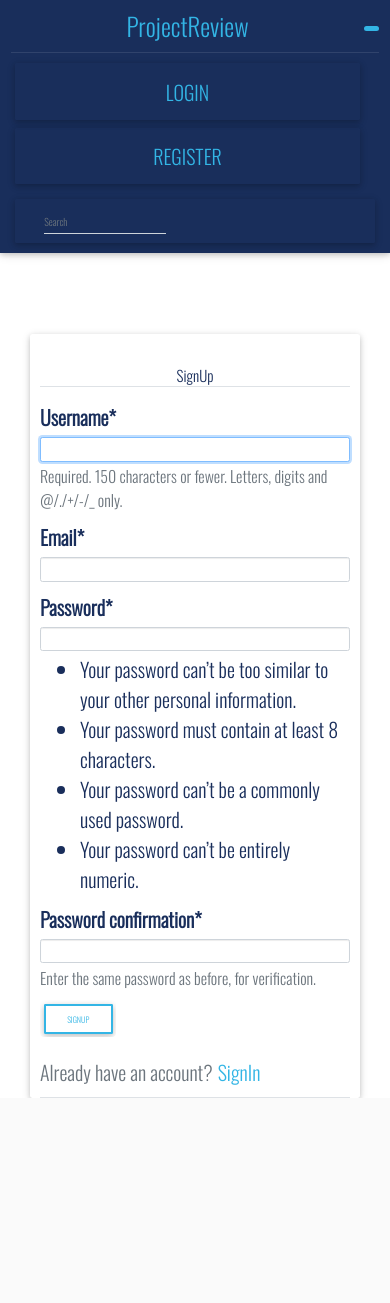
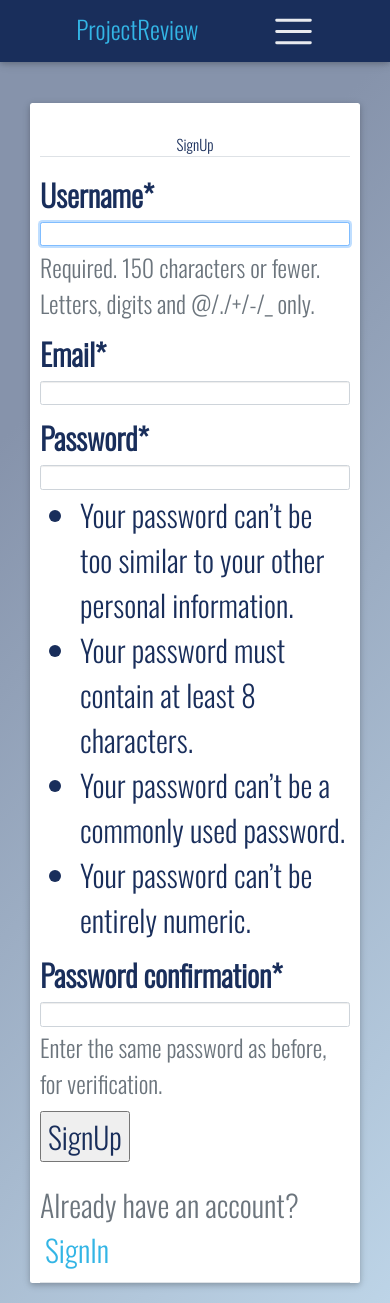
Before and after one commit to Atienodolphine01/Studentsprojects, a Django app: page /register/ in a window 390 px wide, after a click that opens the changed part. Before the commit the page ends 1098 px from the top, so only its background shows below. Run offline with Django 3.2, Linux system fonts and the light colour scheme; some libraries are stand-ins or nearby versions.

Commit message:
stylying user interface

```diff
--- a/projectapp/templates/base.html
+++ b/projectapp/templates/base.html
@@ -1,6 +1,5 @@
 {% load static %}
 {% load bootstrap4 %}
-
 
 <!DOCTYPE html>
 <html lang="en">
@@ -21,10 +20,12 @@
     <link href="https://cdnjs.cloudflare.com/ajax/libs/mdbootstrap/4.8.10/css/mdb.min.css" rel="stylesheet">
 {% endblock %}
 </head>
+
 <body>
     {% block navbar %}
-    {% include 'navbar.html' %}
-  {% endblock %}
+      {% include 'navbar.html' %}
+    {% endblock %}
+
   <div class="container-fluid content">
     <div class="row">
 
@@ -50,8 +51,8 @@
     <script type="text/javascript" src="https://cdnjs.cloudflare.com/ajax/libs/mdbootstrap/4.8.11/js/mdb.min.js"></script>
     <script src="https://maxcdn.bootstrapcdn.com/bootstrap/3.3.7/js/bootstrap.min.js" integrity="sha384-Tc5IQib027qvyjSMfHjOMaLkfuWVxZxUPnCJA7l2mCWNIpG9mGCD8wGNIcPD7Txa" crossorigin="anonymous"></script>
     <script type="text/javascript" src="{% static 'star-ratings/css/star-ratings.css' %}"></script>
+  {% endblock %}
 
 
-  {% endblock %}
 </body>
 </html>
--- a/projectapp/templates/createproject.html
+++ b/projectapp/templates/createproject.html
@@ -16,7 +16,7 @@
                                 {{form|crispy}}
                             </div>
                             <div class="form-group">
-                                <input type="submit" class="btn btn-outline-info"  value="SUBMIT">
+                                <input type="submit" class=""  value="SUBMIT">
                             </div>
                         </form>
                     </div>
--- a/projectapp/templates/index.html
+++ b/projectapp/templates/index.html
@@ -4,7 +4,7 @@
 <div class="container-full banner content">
     <div class="overlaybanner">
         <div class=" ml-5">
-            <a  class="text-white ml-5 pl-5 text-uppercase btn btn-outline-info" href="https://gramsclone.herokuapp.com/"><h5>Visit Site</h5></a>
+            <a  class="text-white ml-5 pl-5 text-uppercase btn btn-outline-indigo" href="https://gramsclone.herokuapp.com/"><h5>Visit Site</h5></a>
         </div>
     </div>
 </div>
--- a/projectapp/templates/navbar.html
+++ b/projectapp/templates/navbar.html
@@ -1,54 +1,61 @@
 {% load static %}
 
-<nav class="navbar navbar-expand-lg content sticky-top">
+<nav class="navbar navbar-expand-lg content sticky-top navbar-dark">
     <div class="">
         <a class="nav-link text-info" href="/">
             <h1>ProjectReview</h1>
             <span></span>
         </a>
     </div>
-    <button class="navbar-toggler bg-info text-white" type="button" data-toggle="collapse" data-target="#basicExampleNav"
-    aria-controls="basicExampleNav" aria-expanded="false" aria-label="Toggle navigation">
-    </button>
-    <div class="collapse navbar-collapse" id="basicExampleNav">
-        <ul class="navbar-nav mr-auto text-white">
+
+    <button class="navbar-toggler" type="button" data-toggle="collapse" data-target="#navbarNav"
+    aria-controls="navbarNav" aria-expanded="false" aria-label="Toggle navigation">
+        <span class="navbar-toggler-icon"></span>
+  </button>
+
+    <div class="collapse navbar-collapse" id="navbarri">
+        <div class="navbar-nav">
+            <div class="searchbox">
+                <form class="form-inline"style="padding-left:330px" action="{% url 'search' %}">
+                    <input class="" type="text" placeholder="Search" aria-label="Search" name="post">
+                    <button type="submit" style="border: none; background-color: white"><i class="fa fa-search"></i></button>
+                </form>
+            </div>
+        </div>
+
+        <ul class="navbar-nav  text-info"style="padding-left:330px">
             {% if user.is_authenticated %}
-            <div class="btn btn btn ml-5">
-                <li class="text-light">
-                    <a class="text-info ml-2" href="{% url 'profile' %}">Profile</a>
+            <div class=" mt-2 ml-2">
+                <li class="nav-item ml-2 ">
+                    <a class="nav text-info" href="{% url 'newproject' %}">Submit Project</a>
                 </li>
             </div>
-            <div class="btn btn btn ml-5">
-                <li>
-                    <a class="text-info ml-2" href="{% url 'logout' %}">Logout</a>
-                </li>
-            </div>
-            <div class=" mt-2 btn btn btn ml-2">
-                <li class="nav-item ml-2 ">
-                    <a class="nav-link text-info" href="{% url 'newproject' %}">SUBMIT PROJECT</a>
-                </li>
-            </div>
+            <li class="nav-item dropdown" style="padding-left:30px">
+                <a class="nav-link dropdown-toggle text-info" href="#" id="navbarDropdown" role="button" data-toggle="dropdown"
+                  aria-haspopup="true" aria-expanded="false">
+                  {{user}}
+                </a>
+                <div class="dropdown-menu" aria-labelledby="navbarDropdown">
+                  <a class="dropdown-item" href="{% url 'profile' %}"> Profile</a>
+                  <a class="dropdown-item" href="/api/projects/"> Projects API</a>
+                  <a class="dropdown-item" href="/api/profiles/"> Profile API</a>
+                  <a class="dropdown-item" href="/admin"> Admin</a>
+                  <a class="dropdown-item" href="{% url 'logout' %}">Logout</a>
+                </div>
+            </li>
             {% else %}
-            <div class="btn btn btn">
+            <div class="">
                 <li class="nav-item">
                     <a class="nav-link text-info" href="{% url 'login' %}">Login</a>
                 </li>
             </div>
-            <div class="btn btn btn">
+            <div class="">
                 <li class="nav-item">
                     <a class="nav-link text-info" href="{% url 'register' %}">Register</a>
                 </li>
             </div>
             {% endif %}
         </ul>
-        <ul class="navbar-nav">
-            <div class="btn btn -md">
-              <form class="form-inline" action="{% url 'search' %}">
-                <div class="md-form my-0">
-                  <input class="form-control mr-sm-2 text-info" type="text" placeholder="Search" aria-label="Search" name="post">
-                </div>
-              </form>
-            </div>
-          </ul>
+
     </div>
 </nav>
--- a/projectapp/templates/users/login.html
+++ b/projectapp/templates/users/login.html
@@ -2,12 +2,13 @@
 {% load crispy_forms_tags %}
 
 {% block content %}
+<body class="login">
     <div class="container  mt-5">
         <div class="">
           <div class="col-md-3"></div>
           <div class="col-md-7 pt-5">
             <div class="card">
-          <div class="card-body bg pl-3 pr-3">
+              <div class="card pl-3 pr-3">
                 <div class="">
                   <form  method="post">
                     {% csrf_token %}
@@ -16,7 +17,7 @@
                       {{form|crispy}}
                     </div>
                     <div class="form-group">
-                  <input type="submit" class="btn btn-outline-info "  value="Login">
+                      <input type="submit" class=""  value="Login">
                     </div>
                   </form>
                   <div class="border-bottom pt-3">
@@ -29,4 +30,5 @@
           <div class="col-md-3"></div>
         </div>
     </div>
+</body>
 {% endblock %}
--- a/projectapp/templates/users/register.html
+++ b/projectapp/templates/users/register.html
@@ -2,10 +2,10 @@
 {% load crispy_forms_tags %}
 
 {% block content %}
-  <div class="container content pt-5" id="register">
+  <div class="container content pt-3" id="register">
     <div class="">
       <div class="col-md-3"></div>
-      <div class="col-md-7 mt-5">
+      <div class="col-md-7 mt-3">
         <div class="card bg pl-3 pr-3 text-black">
           <form  method="post">
             {% csrf_token %}
@@ -14,7 +14,7 @@
               {{form|crispy}}
             </div>
             <div class="form-group">
-              <input type="submit" class="btn btn-outline-info"  value="SignUp">
+              <input type="submit"value="SignUp">
             </div>
           </form>
           <div class="border-bottom pt-3">
--- a/static/css/styles.css
+++ b/static/css/styles.css
@@ -1,30 +1,94 @@
 @import url('https://fonts.googleapis.com/css2?family=Oswald:wght@300&display=swap');
 
+
+html {
+    position: relative;
+    min-height: 100%;
+}
+
 *{
-    font-size: 20px;
+    font-size: 30px;
     color: #192E5B;
     font-family: 'Oswald', sans-serif;
 }
+
+body{
+    background-color: #bdd4e7;
+    background-image: linear-gradient(315deg, #bdd4e7 0%, #8693ab 74%);
+}
+
 .profile{
    height: 150px;
 }
+
 .navbar{
     background: #192E5B;
 }
+
 .logout{
-    background-color: #bdd4e7;
-    background-image: linear-gradient(315deg, #bdd4e7 0%, #8693ab 74%);
     font-size: 100px;
 }
+
+#register{
+    padding-bottom:20px;
+}
+
 .first-letter {
     font-size: 100px;
     height: 200px;
     font-weight: bold;
   }
+
 .subhead {
     initial-letter: 2;
     font-size: 70px;
 }
+
 .about p{
     font-size: 70px;
 }
+
+/* footer{
+    color: #192E5B;
+    margin-top: 150px;
+} */
+
+.rate {
+    float: left;
+    height: 46px;
+    padding: 0 10px;
+}
+.rate:not(:checked) > input {
+    position:absolute;
+    top:-9999px;
+}
+.rate:not(:checked) > label {
+    float:right;
+    width:1em;
+    overflow:hidden;
+    white-space:nowrap;
+    cursor:pointer;
+    font-size:30px;
+    color:#ccc;
+}
+.rate:not(:checked) > label:before {
+    content: '★ ';
+}
+.rate > input:checked ~ label {
+    color: #ffc700;
+}
+.rate:not(:checked) > label:hover,
+.rate:not(:checked) > label:hover ~ label {
+    color: #deb217;
+}
+.rate > input:checked + label:hover,
+.rate > input:checked + label:hover ~ label,
+.rate > input:checked ~ label:hover,
+.rate > input:checked ~ label:hover ~ label,
+.rate > label:hover ~ input:checked ~ label {
+    color: #c59b08;
+}
+
+#navbarri .navbar-nav .searchbox{
+    padding-left: 130px;
+}
```
Also changed, not shown: projectapp/templates/project.html (+12 -0 lines). Lines whose indentation alone changed are shown as unchanged.
